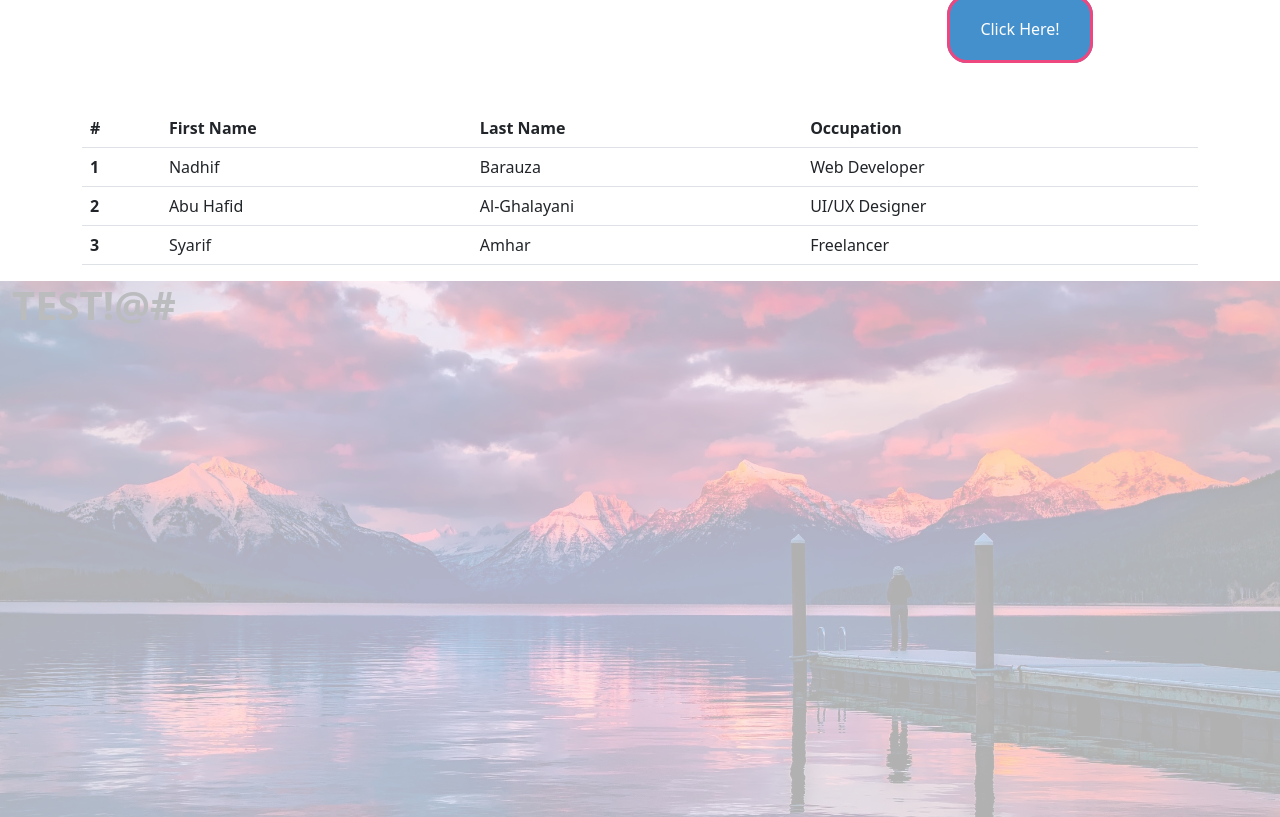
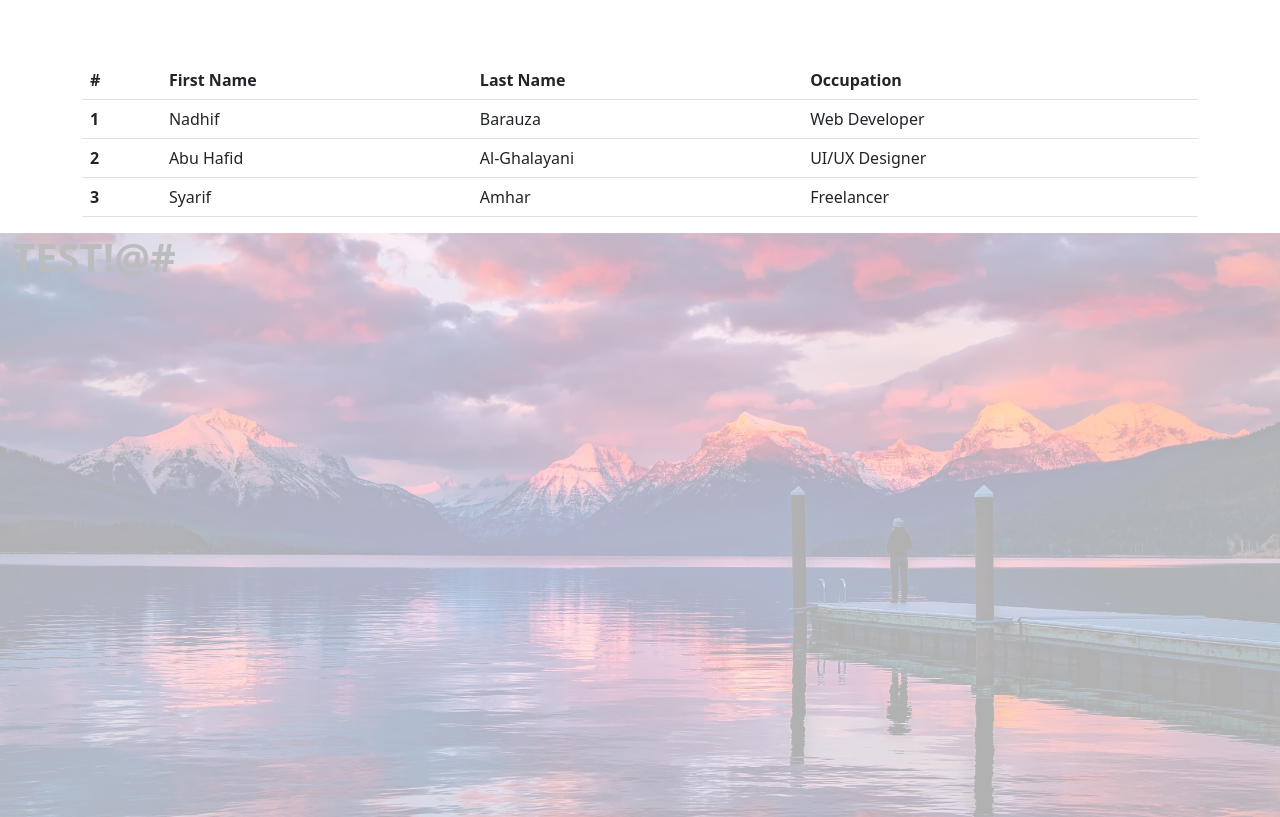
Before and after one commit to syarifamhar/kelas-basic-FE, a plain HTML site: page bootstrap-1.html in a window 1280 px wide. Shown: the part 1248-2065 px from the top of the page. Drawn offline with nearby package versions, Linux system fonts and the light colour scheme.

Commit message:
comment button

```diff
--- a/bootstrap-1.html
+++ b/bootstrap-1.html
@@ -93,9 +93,9 @@
             <h3 class="py-3">Test 3</h3>
             <p>Lorem ipsum dolor sit amet, consectetur adipisicing elit. Voluptatem at exercitationem illum debitis, iusto unde animi vero natus doloremque obcaecati repudiandae. Ratione voluptatem et est. Voluptatem possimus aperiam nulla exercitationem.</p>
 
-            <div class="btn-holder">
+            <!-- <div class="btn-holder">
                 <a href="#" class="btn-blue">Click Here!</a>
-            </div>
+            </div> -->
         </div>
     </div>
 </div>
```
